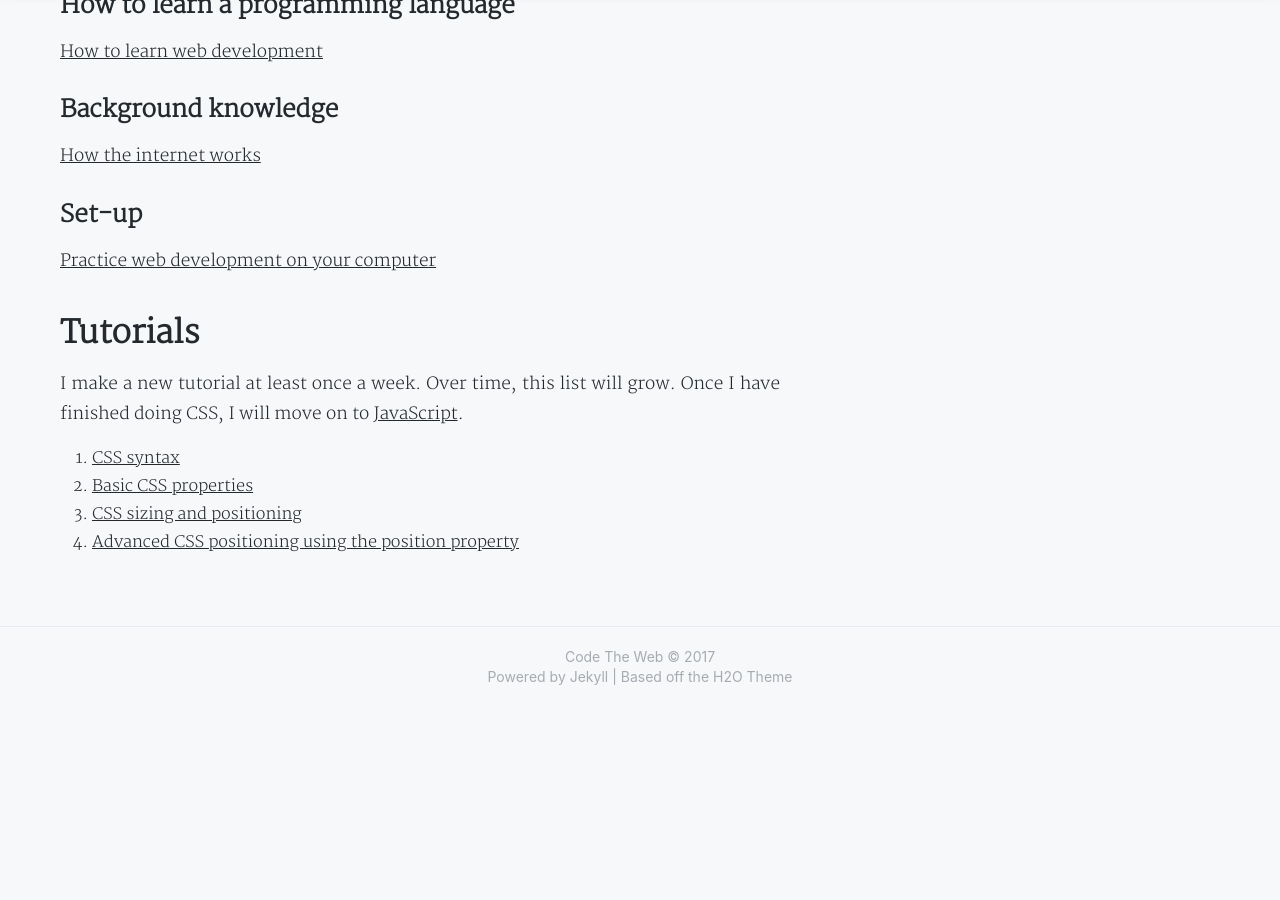
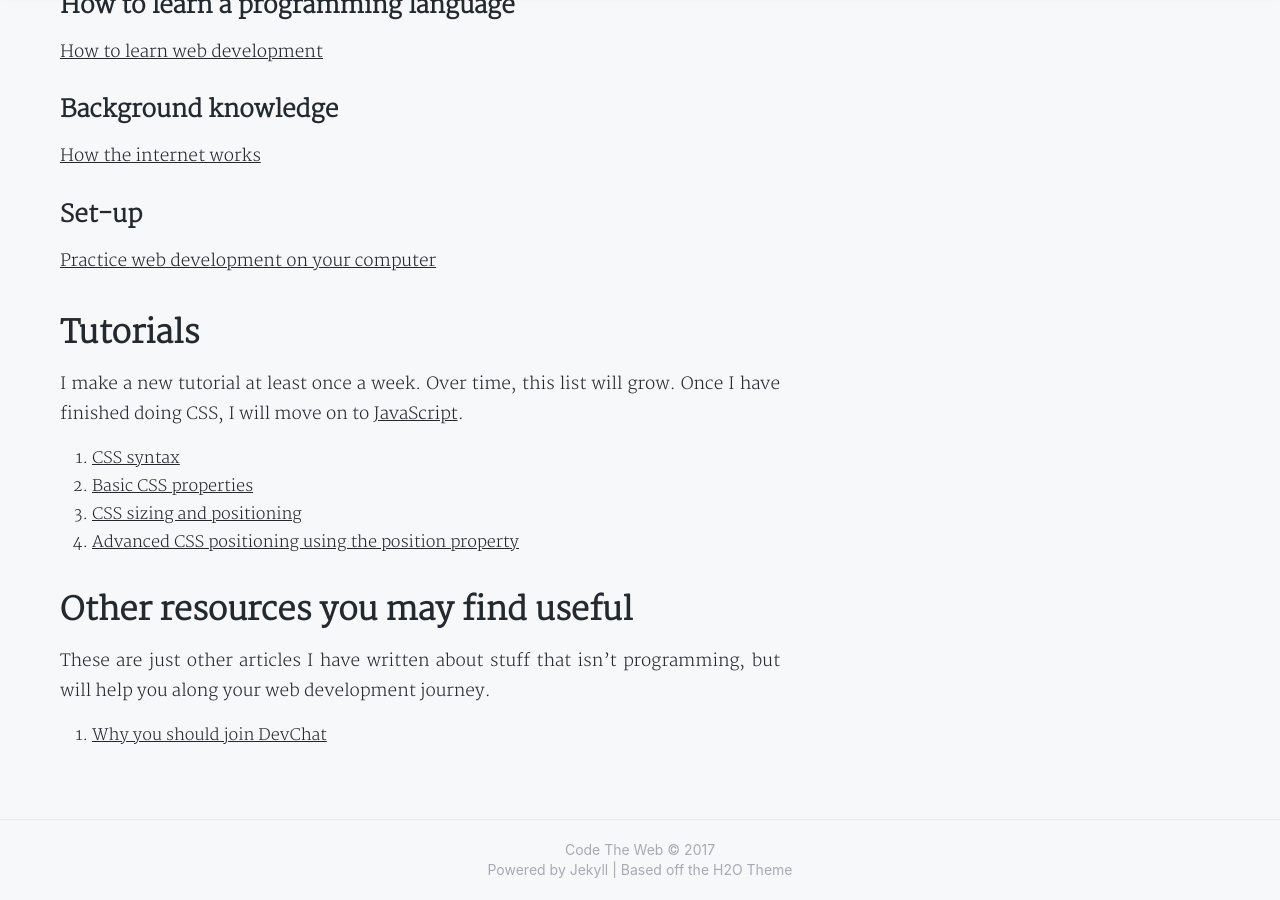
Before and after one commit to Booligoosh/codetheweb.blog, a Jekyll site: the page built from learn/css.md, in a window 1280 px wide and 900 px high, scrolled down 985 px. Built offline with Jekyll 4.4.1, drawn with Linux system fonts in a browser that asks for light colours; nearby versions of some CDN libraries; some web fonts are replaced; comment, search, counter and statistics services are not loaded; a style sheet for code colours, icons or effects is not loaded; before the commit the page ends 1692 px from its top, so only the background shows below that.

Commit message:
Added DevChat article to learn pages under new Resources section

```diff
--- a/learn/css.md
+++ b/learn/css.md
@@ -28,6 +28,10 @@
 3. [CSS sizing and positioning][t3]
 4. [Advanced CSS positioning using the position property][t4]
 
+# Other resources you may find useful
+These are just other articles I have written about stuff that isn't programming, but will help you along your web development journey.
+1. [Why you should join DevChat][r1]
+
 [newsletter]: {{site.newsletter}}
 
 [welcome]: /2017/09/29/welcome/
@@ -40,6 +44,8 @@
 [t3]: /2017/11/17/css-sizing-and-positioning/
 [t4]: /2017/11/21/css-position-property/
 
+[r1]: /2017/11/24/devchat/
+
 [js]: /learn/javascript
 
 [newsletter]: {{site.newsletter}}
```
Also changed, not shown: learn/html.md (+5 -0 lines), learn/javascript.md (+4 -0 lines).
